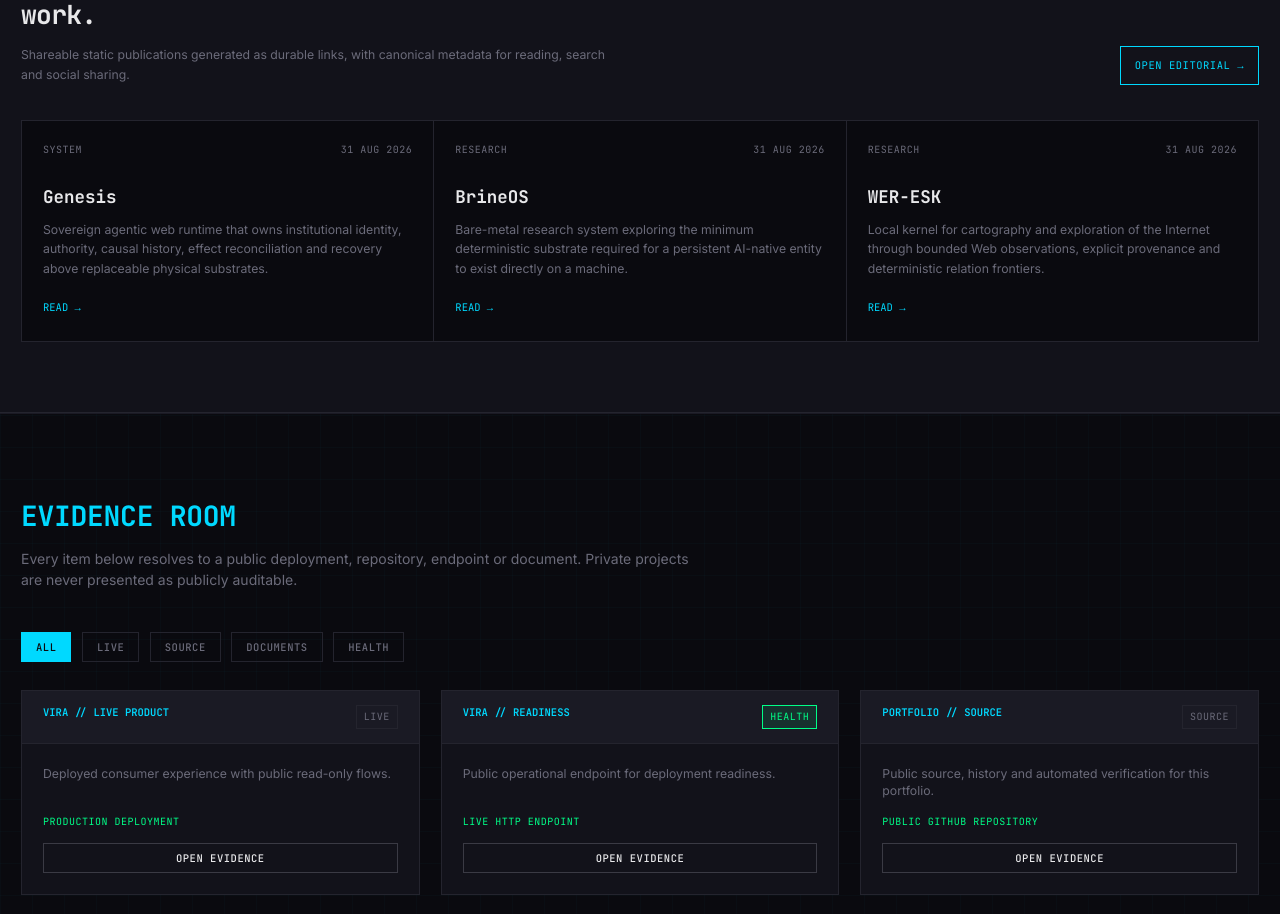
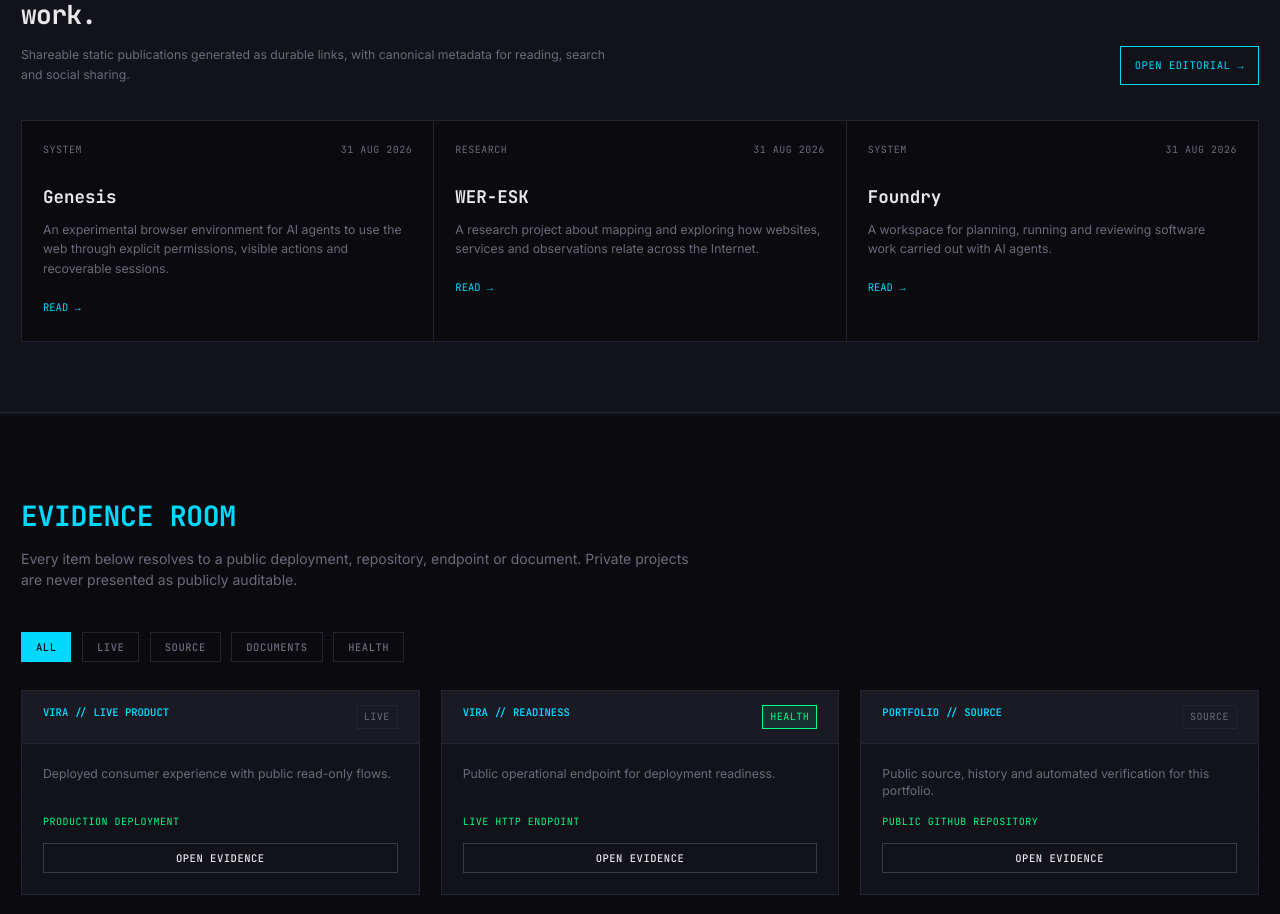
Before and after one commit to 4LFR3Dv1/Portfolio, a React (Vite) app: page / in a window 1280 px wide. Shown: the part 3745-4659 px from the top of the page. Built offline with nearby package versions, Linux system fonts and the light colour scheme.

Commit message:
Editorial: use public language and remove BrineOS from public catalog

```diff
--- a/src/app/data/editorial-publications.ts
+++ b/src/app/data/editorial-publications.ts
@@ -25,33 +25,15 @@ export const publications: EditorialPublication[] = [
     kind: 'SYSTEM',
     updatedAt: '31 AUG 2026',
     featured: true,
-    tags: ['agent-native', 'web runtime', 'governance'],
+    tags: ['browser', 'AI agents', 'web automation'],
     copy: {
       en: {
-        summary: 'Sovereign agentic web runtime that owns institutional identity, authority, causal history, effect reconciliation and recovery above replaceable physical substrates.',
-        thesis: 'The Web can be treated as an operational environment in which browser and OS mechanisms remain substrate while Genesis owns institutional identity, governed authority and causal continuity.',
+        summary: 'An experimental browser environment for AI agents to use the web through explicit permissions, visible actions and recoverable sessions.',
+        thesis: 'AI agents should be able to use the web without bypassing the controls we expect from ordinary software. Genesis explores a browser where actions can be reviewed, limited and recovered when something fails.',
       },
       pt: {
-        summary: 'Runtime web agêntico soberano que detém identidade institucional, autoridade, histórico causal, reconciliação de efeitos e recuperação acima de substratos físicos substituíveis.',
-        thesis: 'A Web pode ser tratada como ambiente operacional no qual mecanismos de browser e OS permanecem substrato enquanto Genesis detém identidade institucional, autoridade governada e continuidade causal.',
-      },
-    },
-  },
-  {
-    slug: 'systems/brineos',
-    title: 'BrineOS',
-    kind: 'RESEARCH',
-    updatedAt: '31 AUG 2026',
-    featured: true,
-    tags: ['bare-metal', 'ai-native', 'systems research'],
-    copy: {
-      en: {
-        summary: 'Bare-metal research system exploring the minimum deterministic substrate required for a persistent AI-native entity to exist directly on a machine.',
-        thesis: 'Cognition may be replaceable while continuity, authority, state, effects, evidence and recovery belong to the machine-owned substrate that sustains the entity.',
-      },
-      pt: {
-        summary: 'Sistema de pesquisa bare-metal que explora o substrato determinístico mínimo necessário para uma entidade AI-native persistente existir diretamente em uma máquina.',
-        thesis: 'A cognição pode ser substituível enquanto continuidade, autoridade, estado, efeitos, evidência e recuperação pertencem ao substrato controlado pela máquina que sustenta a entidade.',
+        summary: 'Um ambiente experimental de navegador para agentes de IA usarem a web com permissões explícitas, ações visíveis e sessões recuperáveis.',
+        thesis: 'Agentes de IA devem conseguir usar a web sem contornar os controles que esperamos de um software comum. Genesis explora um navegador em que ações podem ser revisadas, limitadas e recuperadas quando algo falha.',
       },
     },
   },
@@ -61,15 +43,15 @@ export const publications: EditorialPublication[] = [
     kind: 'RESEARCH',
     updatedAt: '31 AUG 2026',
     featured: true,
-    tags: ['internet', 'cartography', 'observation'],
+    tags: ['internet', 'mapping', 'web research'],
     copy: {
       en: {
-        summary: 'Local kernel for cartography and exploration of the Internet through bounded Web observations, explicit provenance and deterministic relation frontiers.',
-        thesis: 'The Internet can be explored as an observable relational space without turning the exploration layer into an application ledger or remote authority.',
+        summary: 'A research project about mapping and exploring how websites, services and observations relate across the Internet.',
+        thesis: 'The Internet is easier to study when observations keep their source and context instead of being flattened into a single application database.',
       },
       pt: {
-        summary: 'Kernel local para cartografia e exploração da Internet por meio de observações Web limitadas, proveniência explícita e fronteiras determinísticas de relação.',
-        thesis: 'A Internet pode ser explorada como espaço relacional observável sem transformar a camada de exploração em ledger de aplicação ou autoridade remota.',
+        summary: 'Um projeto de pesquisa sobre como mapear e explorar relações entre sites, serviços e observações na Internet.',
+        thesis: 'A Internet fica mais fácil de estudar quando cada observação preserva sua origem e seu contexto, em vez de tudo ser achatado em um único banco de dados de aplicação.',
       },
     },
   },
@@ -78,16 +60,16 @@ export const publications: EditorialPublication[] = [
     title: 'Foundry',
     kind: 'SYSTEM',
     updatedAt: '31 AUG 2026',
-    featured: false,
-    tags: ['agents', 'operations', 'evidence'],
+    featured: true,
+    tags: ['AI agents', 'developer tools', 'workflow'],
     copy: {
       en: {
-        summary: 'Local-priority cockpit for orchestrating software agents with durable state, explicit contracts, evidence, human review and Git-backed work history.',
-        thesis: 'Agentic development becomes operationally tractable when planning, execution, evidence and review are represented as governed state rather than disposable chat sessions.',
+        summary: 'A workspace for planning, running and reviewing software work carried out with AI agents.',
+        thesis: 'Working with AI becomes more reliable when tasks, outputs, reviews and decisions stay visible instead of disappearing into isolated chat sessions.',
       },
       pt: {
-        summary: 'Cockpit local-priority para orquestrar agentes de software com estado durável, contratos explícitos, evidência, revisão humana e histórico de trabalho respaldado por Git.',
-        thesis: 'O desenvolvimento agêntico se torna operacionalmente tratável quando planejamento, execução, evidência e revisão são representados como estado governado, e não como sessões descartáveis de chat.',
+        summary: 'Um ambiente para planejar, executar e revisar trabalho de software realizado com agentes de IA.',
+        thesis: 'Trabalhar com IA fica mais confiável quando tarefas, resultados, revisões e decisões permanecem visíveis, em vez de desaparecerem em conversas isoladas.',
       },
     },
   },
@@ -97,15 +79,15 @@ export const publications: EditorialPublication[] = [
     kind: 'SYSTEM',
     updatedAt: '31 AUG 2026',
     featured: false,
-    tags: ['field engineering', 'computing', 'evidence'],
+    tags: ['engineering', 'research', 'SNE Labs'],
     copy: {
       en: {
-        summary: 'Institutional and executable field boundary of SNE Labs, connecting computing thesis, computational treasury, field contracts, evidence and an external problem-intake surface.',
-        thesis: 'SNE Labs should expose computing through reality, problems, work and evidence while preserving a separate institutional chain from company to treasury, field and evidence.',
+        summary: 'An engineering model for turning difficult technical problems into focused research, implementation and verifiable results at SNE Labs.',
+        thesis: 'Complex computing work becomes easier to evaluate when a problem is clearly framed, implemented against explicit goals and supported by evidence that others can inspect.',
       },
       pt: {
-        summary: 'Fronteira institucional e executável de campo da SNE Labs, conectando tese computacional, tesouraria computacional, contratos de campo, evidência e uma superfície externa de entrada de problemas.',
-        thesis: 'A SNE Labs deve expor computação por meio de realidade, problemas, trabalho e evidência, preservando uma cadeia institucional separada entre empresa, tesouraria, campo e evidência.',
+        summary: 'Um modelo de engenharia para transformar problemas técnicos difíceis em pesquisa focada, implementação e resultados verificáveis na SNE Labs.',
+        thesis: 'Trabalho computacional complexo fica mais fácil de avaliar quando o problema é bem definido, a implementação responde a objetivos explícitos e os resultados vêm acompanhados de evidências que outras pessoas podem inspecionar.',
       },
     },
   },
@@ -115,15 +97,15 @@ export const publications: EditorialPublication[] = [
     kind: 'SYSTEM',
     updatedAt: '31 AUG 2026',
     featured: false,
-    tags: ['digital presence', 'operations', 'ai'],
+    tags: ['AI assistant', 'business software', 'operations'],
     copy: {
       en: {
-        summary: 'Digital operational presence that handles business conversations with persistent context, grounded knowledge and bounded operational actions.',
-        thesis: 'A business-facing AI presence should preserve conversational and operational continuity while separating cognition, knowledge retrieval and authorized actions.',
+        summary: 'An AI assistant designed for business conversations that can keep context, use company knowledge and perform a limited set of useful actions.',
+        thesis: 'A useful business assistant needs more than good conversation: it should remember the right context, know what information it can trust and be clear about what it is allowed to do.',
       },
       pt: {
-        summary: 'Presença operacional digital que conduz conversas de negócio com contexto persistente, conhecimento fundamentado e ações operacionais limitadas.',
-        thesis: 'Uma presença de IA voltada a negócios deve preservar continuidade conversacional e operacional enquanto separa cognição, recuperação de conhecimento e ações autorizadas.',
+        summary: 'Uma assistente de IA para conversas de negócio, capaz de manter contexto, usar conhecimento da empresa e executar um conjunto limitado de ações úteis.',
+        thesis: 'Uma boa assistente para negócios precisa de mais do que conversar bem: deve lembrar o contexto certo, saber em quais informações pode confiar e deixar claro o que está autorizada a fazer.',
       },
     },
   },
```
